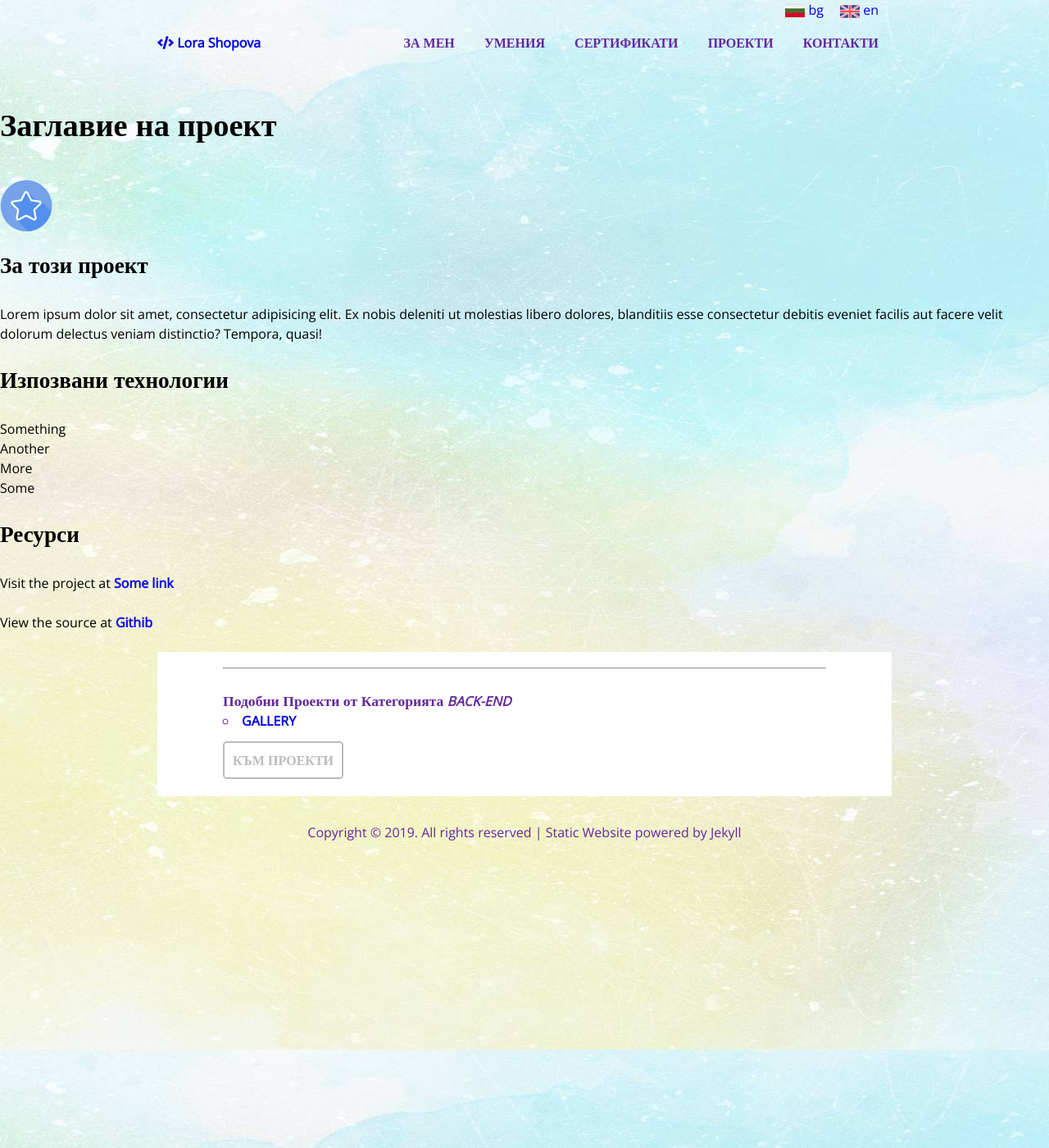
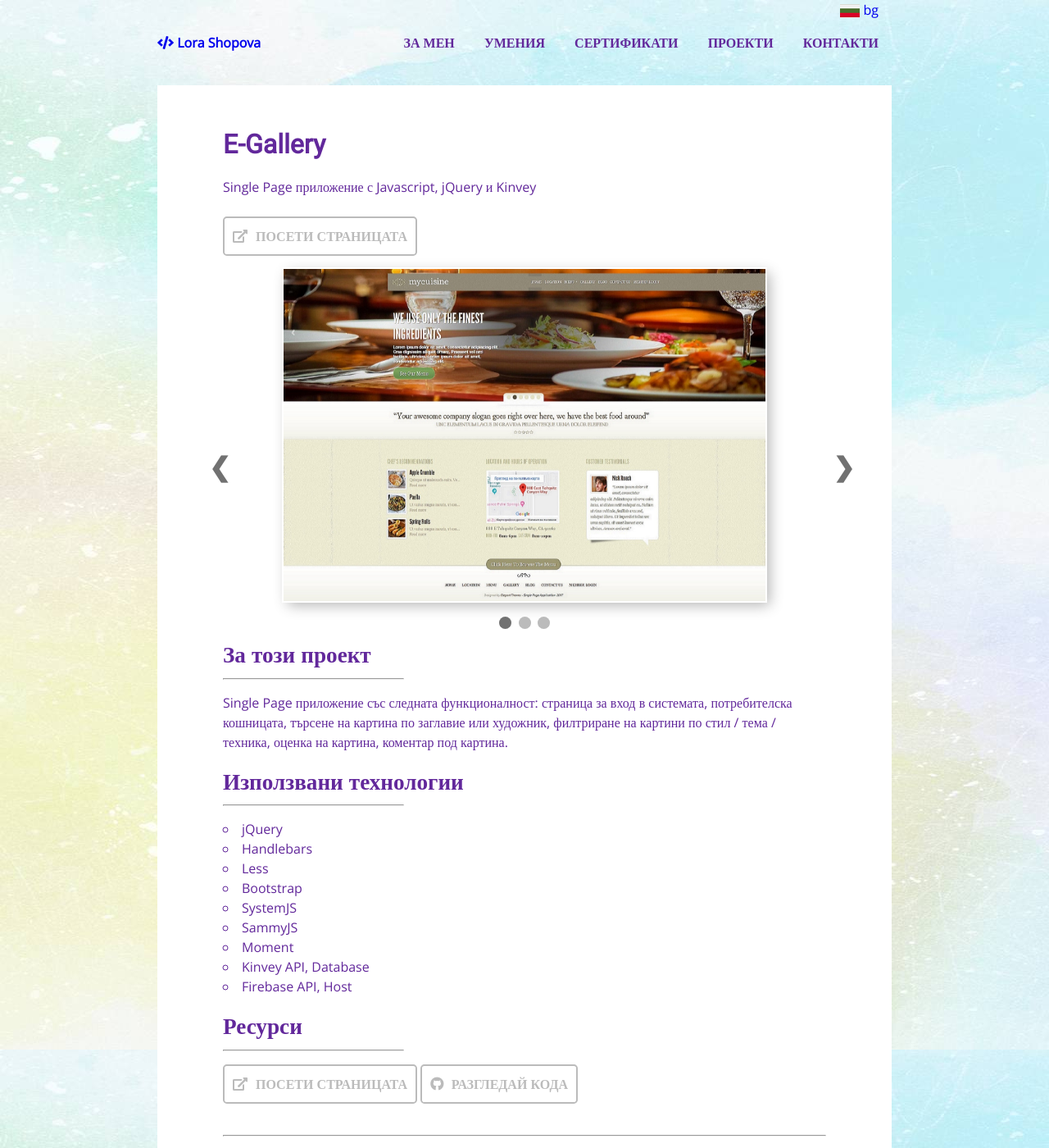
Before and after one commit to LoraMS/lorams.github.io, a Jekyll site: the page built from _posts/2020-01-16-gallerybg.html, in a window 1280 px wide and 1400 px high. Shown: the whole window at 82% size. Built offline with Jekyll 4.4.1, drawn with Linux system fonts in a browser that asks for light colours; some of the changed text lies outside the part shown.

Commit message:
new projects added

```diff
--- a/_posts/2020-01-16-gallerybg.html
+++ b/_posts/2020-01-16-gallerybg.html
@@ -3,24 +3,40 @@ layout: post
 title:  gallery
 date:   2020-01-16 19:25:51 +0200
 categories: projectsbg
-permalink: /:categories/:title
+permalink: /:categories/gallerybg
 lang: bg
-ref: gallery
-group: back-end
+ref: gallerybg
+group: front-end
 ---
 
-<h1>Заглавие на проект</h1>
-<!-- carousel -->
-<img src="./../assets/images/star.png" alt="project-image">
-<h3>За този проект</h3>
-<p>Lorem ipsum dolor sit amet, consectetur adipisicing elit. Ex nobis deleniti ut molestias libero dolores, blanditiis esse consectetur debitis eveniet facilis aut facere velit dolorum delectus veniam distinctio? Tempora, quasi!</p>
-<h3>Изпозвани технологии</h3>
-<ul>
-    <li>Something</li>
-    <li>Another</li>
-    <li>More</li>
-    <li>Some</li>
-</ul>
-<h3>Ресурси</h3>
-<p>Visit the project at <a href="#">Some link</a></p>
-<p>View the source at <a href="#">Githib</a></p>
+<main>
+    <div class="project-info">
+        <h2>E-Gallery</h2>
+        <p>Single Page приложение с Javascript, jQuery и Kinvey</p>
+        <a href="#" target="_blank" rel="noopener noreferrer"><i class="fas fa-external-link-alt"></i>Посети страницата</a>
+        {% assign image1="MyCuisine.jpg" %}
+        {% assign image2="MyCuisine.jpg" %}
+        {% assign image3="MyCuisine.jpg" %}
+        {% include slider.html %}
+        <h3>За този проект</h3>
+        <hr>
+        <p>Single Page приложение със следната функционалност: страница за вход в системата, потребителска кошницата, търсене на картина по заглавие или художник, филтриране на картини по стил / тема / техника, оценка на картина, коментар под картина.</p>
+        <h3>Използвани технологии</h3>
+        <hr>
+        <ul>
+            <li>jQuery</li>
+            <li>Handlebars</li>
+            <li>Less</li>
+            <li>Bootstrap</li>
+            <li>SystemJS</li>
+            <li>SammyJS</li>
+            <li>Moment</li>
+            <li>Kinvey API, Database</li>
+            <li>Firebase API, Host</li>
+        </ul>
+        <h3>Ресурси</h3>
+        <hr>
+        <a href="#" target="_blank" rel="noopener noreferrer"><i class="fas fa-external-link-alt"></i>Посети страницата</a>
+        <a href="#" target="_blank" rel="noopener noreferrer"><i class="fab fa-github"></i>Разгледай кода</a>
+    </div>
+</main>
--- a/projects_bg.html
+++ b/projects_bg.html
@@ -33,7 +33,7 @@ ref: projects
                         <p>{{project.tags}}</p>
                     </div>
                     <div class="card-button">
-                        <a href="{{project.link.en}}">Виж повече</a>
+                        <a href="{{project.link.bg}}">Виж повече</a>
                     </div>
                 </li>
                 {% endfor %}
```
Also changed, not shown: _data/projects.yml (+10 -10 lines), _posts/2020-01-17-mycuisinebg.html (+33 -16 lines), _posts/2020-01-28-summerphotosbg.html (added, +45 -0 lines), _posts/2020-01-31-healthylifestylebg.html (added, +43 -0 lines), _posts/2020-01-31-healthyrecipesbg.html (added, +40 -0 lines), _posts/2020-01-31-thebookstorebg.html (added, +42 -0 lines).
